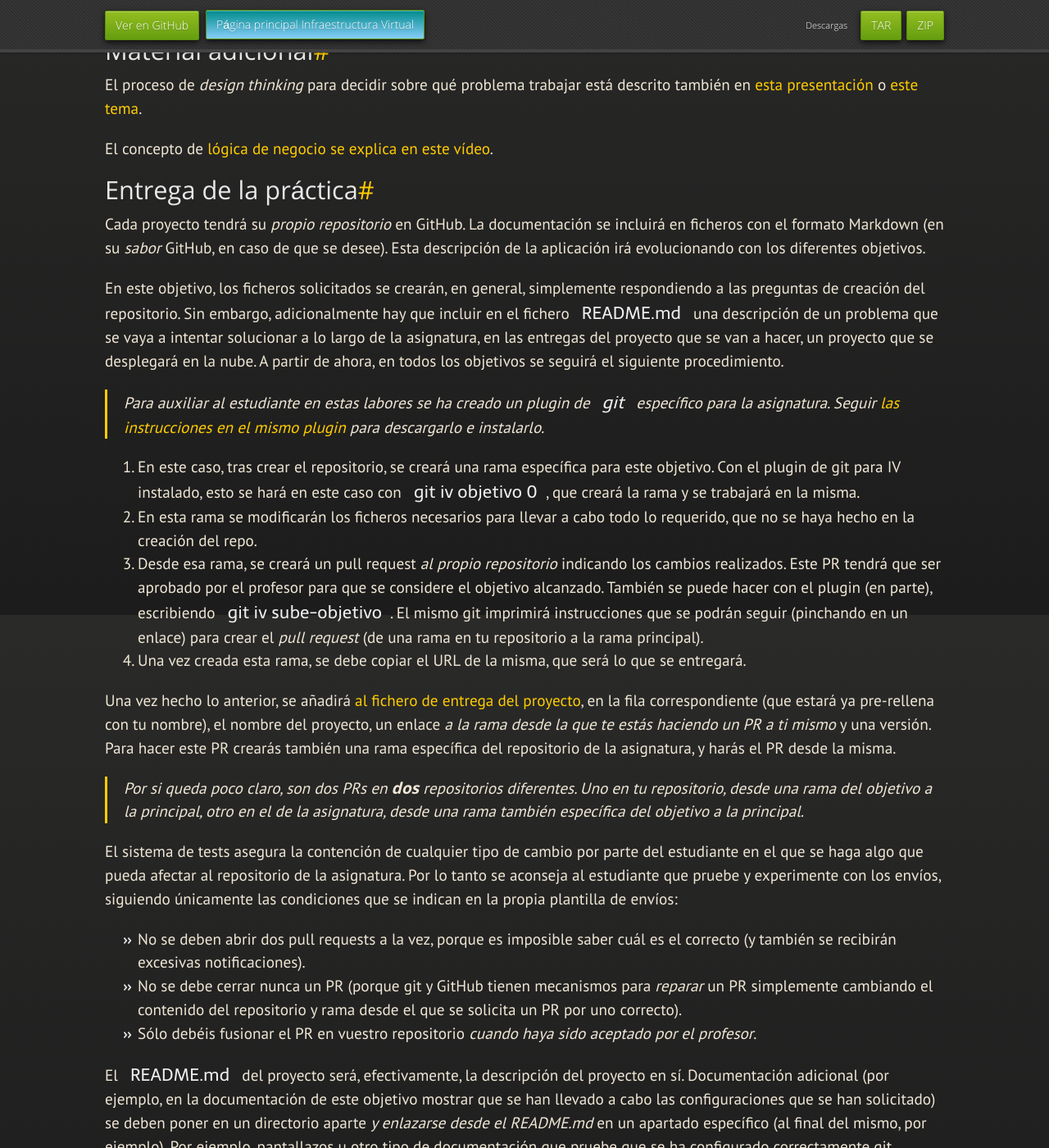
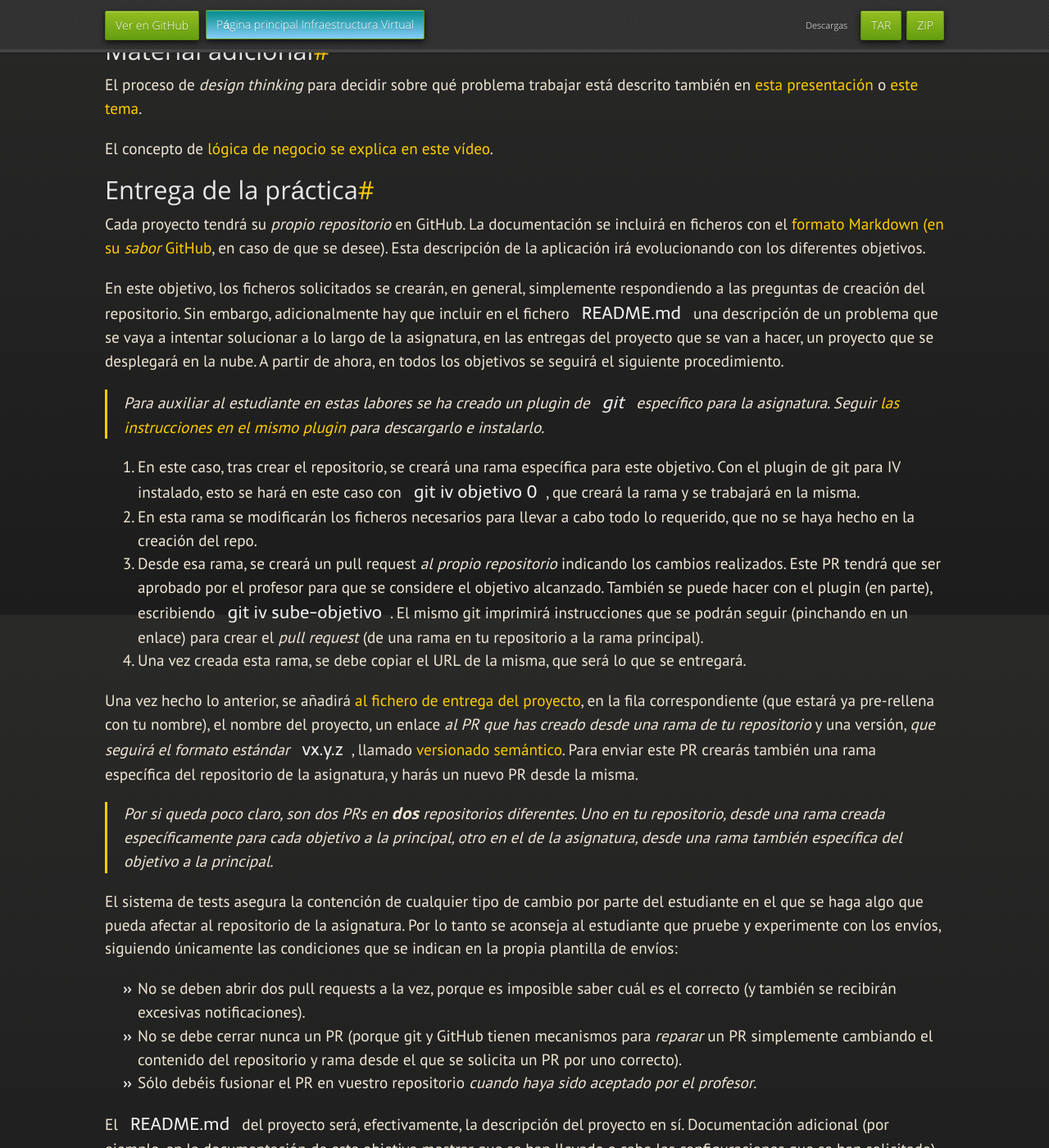
Before and after one commit to JJ/IV, a Jekyll site: the page built from documentos/proyecto/0.Repositorio.md, in a window 1280 px wide and 1400 px high, scrolled down 4650 px. Shown: the whole window at 82% size. Built offline with Jekyll 4.4.1, drawn with Linux system fonts in a browser that asks for light colours; nearby versions of some CDN libraries; some web fonts are replaced; our own code applies the rules of GitHub Pages for plain Markdown files.

Commit message:
Sync documentos/proyecto/0.Repositorio.md de master a gh-pages

```diff
--- a/documentos/proyecto/0.Repositorio.md
+++ b/documentos/proyecto/0.Repositorio.md
@@ -258,10 +258,11 @@ vídeo](https://www.youtube.com/watch?v=-ysmXDDEsAM&t=817s).
 
 ## Entrega de la práctica
 
-Cada proyecto tendrá su *propio repositorio* en GitHub. La
-documentación se incluirá en ficheros con el formato Markdown (en su
-*sabor* GitHub, en caso de que se desee). Esta descripción de la
-aplicación irá evolucionando con los diferentes objetivos.
+Cada proyecto tendrá su *propio repositorio* en GitHub. La documentación se
+incluirá en ficheros con el [formato Markdown (en su *sabor*
+GitHub](https://docs.github.com/es/get-started/writing-on-github/getting-started-with-writing-and-formatting-on-github/basic-writing-and-formatting-syntax),
+en caso de que se desee). Esta descripción de la aplicación irá evolucionando
+con los diferentes objetivos.
 
 En este objetivo, los ficheros solicitados se crearán, en general,
 simplemente respondiendo a las preguntas de creación del
@@ -296,18 +297,19 @@ procedimiento.
 4. Una vez creada esta rama, se debe copiar el URL de la misma, que
    será lo que se entregará.
 
-Una vez hecho lo anterior, se añadirá
-[al fichero de entrega del proyecto](https://github.com/JJ/IV-22-23/blob/master/proyectos/objetivo-0.md),
-en la fila correspondiente (que estará ya pre-rellena con tu nombre),
-el nombre del proyecto, un enlace *a la rama desde la que te estás
-haciendo un PR a ti mismo* y una versión. Para hacer este PR crearás
-también una rama específica del repositorio de la asignatura, y harás
-el PR desde la misma.
+Una vez hecho lo anterior, se añadirá [al fichero de entrega del
+proyecto](https://github.com/JJ/IV-22-23/blob/master/proyectos/objetivo-0.md),
+en la fila correspondiente (que estará ya pre-rellena con tu nombre), el nombre
+del proyecto, un enlace *al PR que has creado desde una rama de tu repositorio*
+y una versión, *que seguirá el formato estándar* `vx.y.z`, llamado [versionado
+semántico](https://semver.org/lang/es/). Para enviar este PR crearás también una
+rama específica del repositorio de la asignatura, y harás un nuevo PR desde la
+misma.
 
-> Por si queda poco claro, son dos PRs en **dos** repositorios
-> diferentes. Uno en tu repositorio, desde una rama del objetivo a la
-> principal, otro en el de la asignatura, desde una rama también
-> específica del objetivo a la principal.
+> Por si queda poco claro, son dos PRs en **dos** repositorios diferentes. Uno
+> en tu repositorio, desde una rama creada específicamente para cada objetivo a
+> la principal, otro en el de la asignatura, desde una rama también específica
+> del objetivo a la principal.
 
 El sistema de tests asegura la contención de cualquier tipo de cambio
 por parte del estudiante en el que se haga algo que pueda afectar al
```
